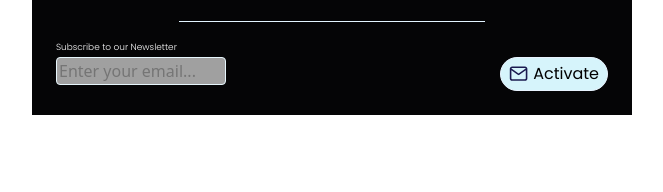
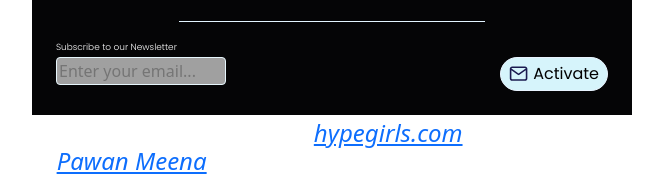
Before and after one commit to pawan-meena/dyeus, a plain HTML site: page index.html in a window 1280 px wide. Shown: the part 6732-6924 px from the top of the page, without its empty margins (308-971 px from the left). Before the commit the page ends 6847 px from the top, so only its background shows below. Drawn offline with nearby package versions, Linux system fonts and the light colour scheme.

Commit message:
Update index.html

```diff
--- a/index.html
+++ b/index.html
@@ -290,6 +290,8 @@ In-app consultation portals that connect you with compassionate wellness experts
 </div>
 
 </div>
+    <h4><p class="pt-1" style="color:white"><i>© All right Reversed 2022. <a class="text-green " href="#" target="_blank">hypegirls.com</a> .Developed by<a class="text-green ml-2" href="https://docs.google.com/forms/d/17Fcv36a7qdKUcbcVu_5nUBEww7J9yUaJbVuZ8FNmcNM/" target="_blank">Pawan Meena</a></h4>
+
 </footer>
 </div>
 </body>
```
